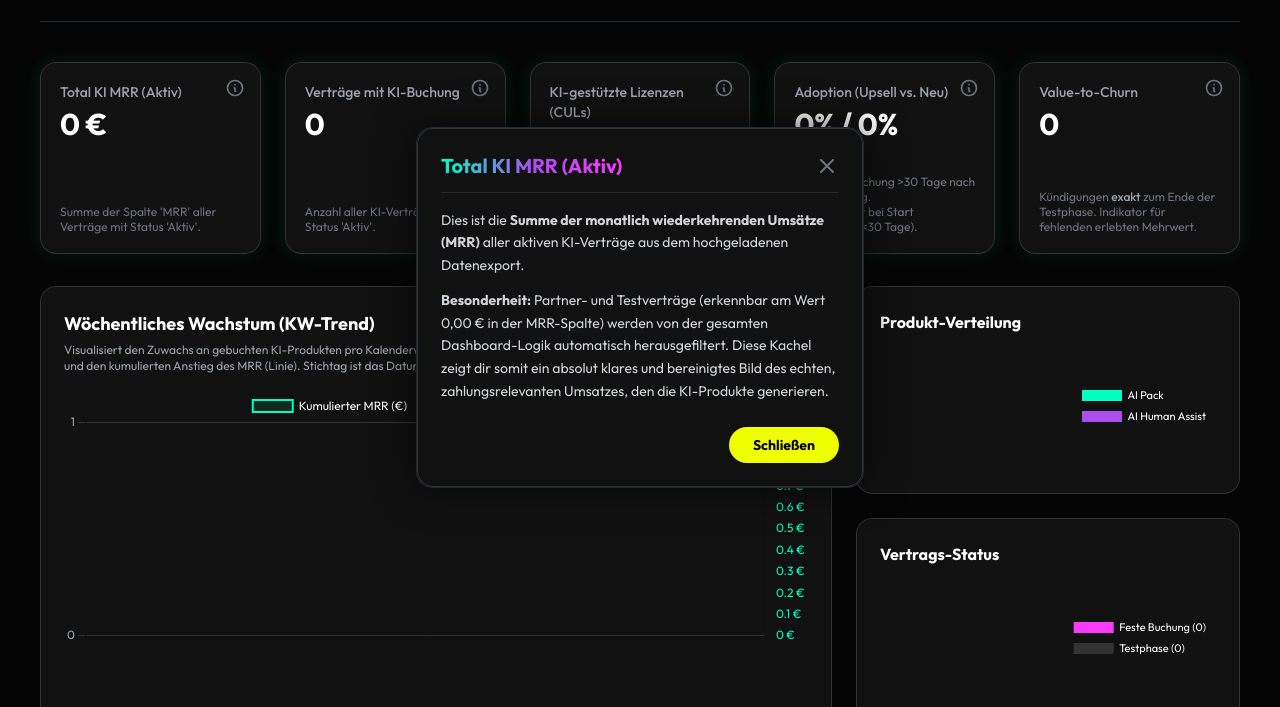
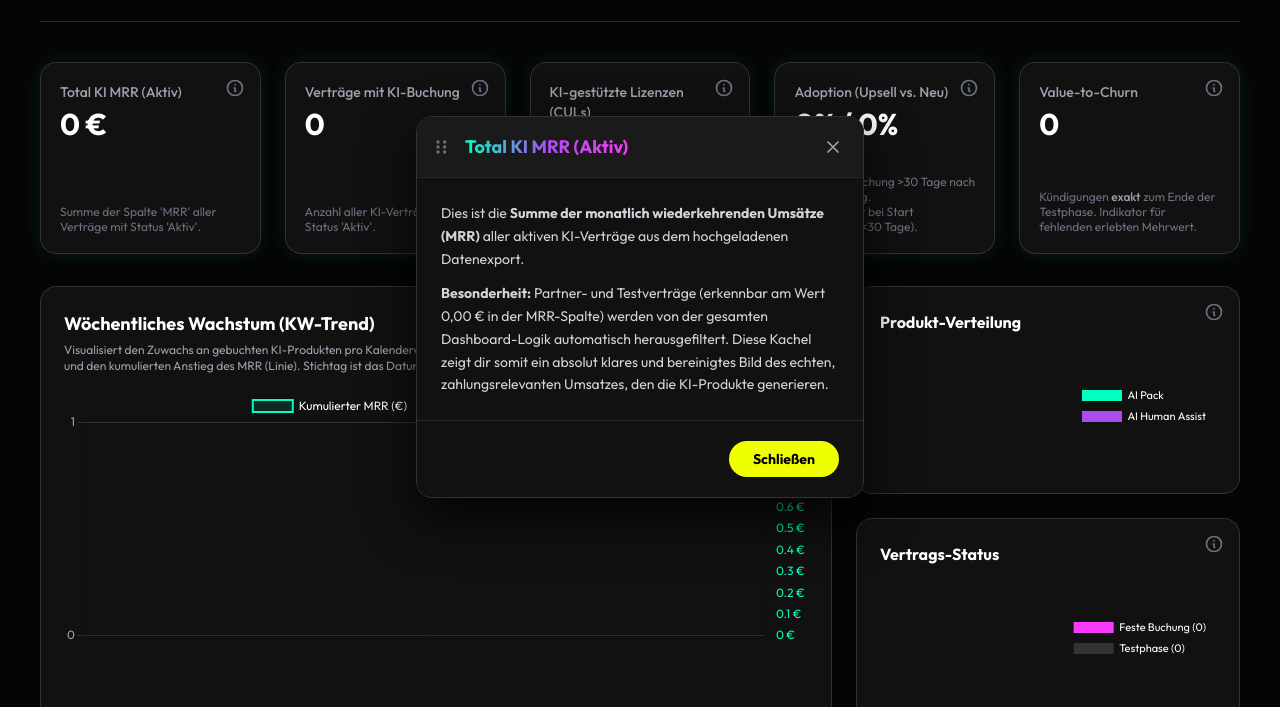
Before and after one commit to slammers51/gh_performance_dashboard, a plain HTML site: page index.html in a window 1280 px wide. Both pictures are taken after a click on the button 234 px from the left and 181 px from the top of the page. Shown: the part 93-800 px from the top of the page. Drawn offline with nearby package versions, Linux system fonts and the light colour scheme.

Commit message:
Info-Felder aktualisiert

```diff
--- a/index.html
+++ b/index.html
@@ -206,13 +206,16 @@
     <div class="grid grid-cols-1 lg:grid-cols-3 gap-6 mb-10">
 
         <!-- Weekly Trend Chart -->
-        <div class="signature-border p-6 relative lg:col-span-2">
-            <div class="flex justify-between items-start mb-4">
+        <div class="signature-border p-6 relative lg:col-span-2 group">
+            <button onclick="openInfoModal('weeklyTrend')" class="absolute top-4 right-4 text-gray-500 hover:text-ghCyan transition-colors focus:outline-none z-10" title="Details anzeigen">
+                <svg class="w-5 h-5" fill="none" stroke="currentColor" viewBox="0 0 24 24" xmlns="http://www.w3.org/2000/svg"><path stroke-linecap="round" stroke-linejoin="round" stroke-width="2" d="M13 16h-1v-4h-1m1-4h.01M21 12a9 9 0 11-18 0 9 9 0 0118 0z"></path></svg>
+            </button>
+            <div class="flex justify-between items-start mb-4 pr-8">
                 <div>
                     <h3 class="text-lg font-bold">Wöchentliches Wachstum (KW-Trend)</h3>
                     <p class="text-xs text-gray-400 mt-1 max-w-md">Visualisiert den Zuwachs an gebuchten KI-Produkten pro Kalenderwoche (Balken) und den kumulierten Anstieg des MRR (Linie). Stichtag ist das Datum der Buchung.</p>
                 </div>
-                <span class="text-xs bg-gray-800 text-gray-300 py-1 px-2 rounded shrink-0">Historische Entwicklung</span>
+                <span class="text-xs bg-gray-800 text-gray-300 py-1 px-2 rounded shrink-0 hidden sm:inline-block">Historische Entwicklung</span>
             </div>
             <div class="h-64 relative w-full mt-2">
                 <canvas id="weeklyChart"></canvas>
@@ -221,16 +224,22 @@
 
         <div class="flex flex-col gap-6 lg:col-span-1">
             <!-- Chart 1: Product Distribution -->
-            <div class="signature-border p-6 relative flex-1">
-                <h3 class="text-md font-bold mb-2">Produkt-Verteilung</h3>
+            <div class="signature-border p-6 relative flex-1 group">
+                <button onclick="openInfoModal('productDist')" class="absolute top-4 right-4 text-gray-500 hover:text-ghCyan transition-colors focus:outline-none z-10" title="Details anzeigen">
+                    <svg class="w-5 h-5" fill="none" stroke="currentColor" viewBox="0 0 24 24" xmlns="http://www.w3.org/2000/svg"><path stroke-linecap="round" stroke-linejoin="round" stroke-width="2" d="M13 16h-1v-4h-1m1-4h.01M21 12a9 9 0 11-18 0 9 9 0 0118 0z"></path></svg>
+                </button>
+                <h3 class="text-md font-bold mb-2 pr-6">Produkt-Verteilung</h3>
                 <div class="h-32 relative w-full flex justify-center">
                     <canvas id="productChart"></canvas>
                 </div>
             </div>
 
             <!-- Chart 2: Test vs Active -->
-            <div class="signature-border p-6 relative flex-1">
-                <h3 class="text-md font-bold mb-2">Vertrags-Status</h3>
+            <div class="signature-border p-6 relative flex-1 group">
+                <button onclick="openInfoModal('statusDist')" class="absolute top-4 right-4 text-gray-500 hover:text-ghCyan transition-colors focus:outline-none z-10" title="Details anzeigen">
+                    <svg class="w-5 h-5" fill="none" stroke="currentColor" viewBox="0 0 24 24" xmlns="http://www.w3.org/2000/svg"><path stroke-linecap="round" stroke-linejoin="round" stroke-width="2" d="M13 16h-1v-4h-1m1-4h.01M21 12a9 9 0 11-18 0 9 9 0 0118 0z"></path></svg>
+                </button>
+                <h3 class="text-md font-bold mb-2 pr-6">Vertrags-Status</h3>
                 <div class="h-32 relative w-full flex justify-center">
                     <canvas id="statusChart"></canvas>
                 </div>
@@ -245,21 +254,28 @@
     </footer>
 
     <!-- Info Modal (Floating & Draggable) -->
-    <div id="infoModal" class="fixed z-[100] hidden signature-border p-6 max-w-md w-full shadow-[0_0_40px_rgba(0,0,0,0.7)] bg-ghSurface border border-gray-800">
-        <!-- Header / Drag Handle -->
-        <div id="modalHeader" class="cursor-move pb-3 mb-4 border-b border-gray-800 flex justify-between items-center select-none" title="Fenster verschieben">
-            <h2 id="modalTitle" class="text-xl font-bold text-white text-gradient pointer-events-none">KPI Titel</h2>
-            <button type="button" onclick="closeInfoModal()" class="text-gray-500 hover:text-white focus:outline-none transition-colors" title="Schließen">
-                <svg class="w-6 h-6 pointer-events-none" fill="none" stroke="currentColor" viewBox="0 0 24 24" xmlns="http://www.w3.org/2000/svg"><path stroke-linecap="round" stroke-linejoin="round" stroke-width="2" d="M6 18L18 6M6 6l12 12"></path></svg>
+    <div id="infoModal" class="fixed z-[100] hidden signature-border w-full max-w-md shadow-[0_20px_50px_rgba(0,0,0,0.8)]" style="top: 50%; left: 50%; transform: translate(-50%, -50%); padding: 1px;">
+        <div class="bg-ghSurface rounded-[15px] overflow-hidden flex flex-col h-full w-full relative z-10">
+            <!-- Header / Drag Handle (komplett getrennt vom Close Button) -->
+            <div class="flex justify-between items-center border-b border-gray-800 bg-[#1a1a1a]">
+                <div id="modalHeader" class="flex-1 flex items-center gap-3 p-4 cursor-move" title="Zum Verschieben klicken und ziehen">
+                    <svg class="w-5 h-5 text-gray-500" fill="currentColor" viewBox="0 0 24 24"><path d="M8 6a2 2 0 1 1-4 0 2 2 0 0 1 4 0zM8 12a2 2 0 1 1-4 0 2 2 0 0 1 4 0zM8 18a2 2 0 1 1-4 0 2 2 0 0 1 4 0zM16 6a2 2 0 1 1-4 0 2 2 0 0 1 4 0zM16 12a2 2 0 1 1-4 0 2 2 0 0 1 4 0zM16 18a2 2 0 1 1-4 0 2 2 0 0 1 4 0z"/></svg>
+                    <h2 id="modalTitle" class="text-lg font-bold text-white text-gradient pointer-events-none">KPI Titel</h2>
+                </div>
+                <div class="p-3">
+                    <button type="button" onclick="closeInfoModal()" class="text-gray-400 hover:text-white p-2 rounded-lg hover:bg-gray-800 focus:outline-none transition-colors cursor-pointer" title="Schließen">
+                        <svg class="w-5 h-5" fill="none" stroke="currentColor" viewBox="0 0 24 24" xmlns="http://www.w3.org/2000/svg"><path stroke-linecap="round" stroke-linejoin="round" stroke-width="2" d="M6 18L18 6M6 6l12 12"></path></svg>
                     </button>
                 </div>
+            </div>
 
-        <div id="modalContent" class="text-gray-300 text-sm leading-relaxed space-y-3">
+            <div id="modalContent" class="p-6 text-gray-300 text-sm leading-relaxed space-y-3">
                 <!-- Text wird per JS eingefügt -->
             </div>
 
-        <div class="mt-6 text-right">
+            <div class="px-6 py-5 text-right border-t border-gray-800 bg-[#111111]">
                 <button type="button" onclick="closeInfoModal()" class="btn-primary px-6 py-2 text-sm cursor-pointer">Schließen</button>
+            </div>
         </div>
     </div>
 
@@ -286,79 +302,80 @@
             'churn': {
                 title: 'Value-to-Churn',
                 text: '<p>Ein sehr spezifischer und wichtiger <strong>Warn-Indikator (Churn-Risiko)</strong>.</p><p>Diese Zahl summiert alle Verträge, bei denen das hinterlegte Datum unter <em>"Produkttest_bis"</em> exakt mit dem Datum unter <em>"Produkt_gekündigt_zum"</em> übereinstimmt.</p><p><strong>Bedeutung:</strong> Das sind Kunden, die das KI-Produkt ausprobiert haben, aber <em>direkt</em> zum Ende der kostenfreien Evaluierungsphase wieder kündigen. Sie haben während des Tests offensichtlich nicht genügend Mehrwert (Value) erkannt, um in das Bezahlmodell zu wechseln. Hier sollte Customer Success genauer hinschauen.</p>'
+            },
+            'weeklyTrend': {
+                title: 'Wöchentliches Wachstum (KW-Trend)',
+                text: '<p>Dieses Diagramm zeigt die <strong>Entwicklung der KI-Adoption</strong> über die Zeit.</p><ul class="list-disc pl-4 mt-2 space-y-1"><li><strong>Balken (Violett):</strong> Zeigen die absolute Anzahl der neu hinzugekommenen KI-Verträge in der jeweiligen Kalenderwoche.</li><li><strong>Linie (Cyan):</strong> Stellt das Wachstum des kumulierten KI-Umsatzes (MRR) im selben Zeitraum dar.</li></ul><p>Stichtag für die Zuordnung zu einer Kalenderwoche ist das exakte Datum der KI-Produktbuchung.</p>'
+            },
+            'productDist': {
+                title: 'Produkt-Verteilung',
+                text: '<p>Veranschaulicht den <strong>Share of Wallet</strong> innerhalb unseres KI-Portfolios.</p><p>Es zeigt das Verhältnis aller aktiven Verträge, aufgeteilt auf unsere beiden Hauptprodukte: <strong>AI Pack</strong> und <strong>AI Human Assist</strong>.</p><p>Das hilft uns im SteerCo schnell zu bewerten, welches der beiden Produkte aktuell stärker nachgefragt wird.</p>'
+            },
+            'statusDist': {
+                title: 'Vertrags-Status',
+                text: '<p>Gibt Aufschluss über die <strong>Verbindlichkeit</strong> der aktiven KI-Buchungen.</p><ul class="list-disc pl-4 mt-2 space-y-1"><li><strong>Feste Buchung:</strong> Kunden, die das Produkt regulär bezahlen (oder bei denen die Testphase beendet ist).</li><li><strong>Testphase:</strong> Kunden, die sich aktuell noch in einer vertraglich hinterlegten Evaluierungsphase befinden.</li></ul><p>Ein hoher Test-Anteil bedeutet hohes zukünftiges Umsatzpotenzial, erfordert aber aktuell noch engen Begleitschutz durch den Vertrieb oder Customer Success.</p>'
             }
         };
 
-        // Modal Steuerung
+        // Modal Steuerung & Dragging Logic
         const modal = document.getElementById('infoModal');
-        const modalTitle = document.getElementById('modalTitle');
-        const modalContent = document.getElementById('modalContent');
+        const modalHeader = document.getElementById('modalHeader');
 
-        function openInfoModal(kpiKey) {
+        window.openInfoModal = function(kpiKey) {
             const data = kpiExplanations[kpiKey];
             if (data) {
-                modalTitle.innerHTML = data.title;
-                modalContent.innerHTML = data.text;
+                document.getElementById('modalTitle').innerHTML = data.title;
+                document.getElementById('modalContent').innerHTML = data.text;
+                modal.classList.remove('hidden');
+            }
+        };
 
-                // Modal einblenden
-                modal.classList.remove('hidden');
+        window.closeInfoModal = function() {
+            modal.classList.add('hidden');
+        };
 
-                // Fenster beim allerersten Öffnen grob zentrieren, danach behält es die gezogene Position
-                if (!modal.style.top && !modal.style.left) {
+        // Drag & Drop State
+        let isDragging = false;
+        let dragOffsetX = 0;
+        let dragOffsetY = 0;
+
+        // Mousedown auf den Header-Bereich
+        modalHeader.addEventListener('mousedown', function(e) {
+            isDragging = true;
+
+            // Verhindere globale Textauswahl während des Ziehens
+            document.body.style.userSelect = 'none';
+
+            // Ermittle die exakte Position des Modals auf dem Bildschirm
             const rect = modal.getBoundingClientRect();
-                    modal.style.top = Math.max(20, (window.innerHeight / 2 - rect.height / 2)) + 'px';
-                    modal.style.left = Math.max(20, (window.innerWidth / 2 - rect.width / 2)) + 'px';
+
+            // Berechne den Offset der Maus relativ zur oberen linken Ecke des Modals
+            dragOffsetX = e.clientX - rect.left;
+            dragOffsetY = e.clientY - rect.top;
+
+            // Entferne CSS-Zentrierung (transform) und setze harte Pixelwerte
+            modal.style.transform = 'none';
+            modal.style.left = rect.left + 'px';
+            modal.style.top = rect.top + 'px';
+        });
+
+        // Mousemove über das gesamte Dokument fangen
+        document.addEventListener('mousemove', function(e) {
+            if (!isDragging) return;
+
+            // Neue Position: Maus-Position minus initialer Offset
+            modal.style.left = (e.clientX - dragOffsetX) + 'px';
+            modal.style.top = (e.clientY - dragOffsetY) + 'px';
+        });
+
+        // Mouseup beendet den Vorgang
+        document.addEventListener('mouseup', function() {
+            if (isDragging) {
+                isDragging = false;
+                // Textauswahl wieder erlauben
+                document.body.style.userSelect = '';
             }
-            }
-        }
-
-        function closeInfoModal() {
-            modal.classList.add('hidden');
-        }
-
-        // Drag & Drop Logik für das Modal
-        dragElement(document.getElementById("infoModal"));
-
-        function dragElement(elmnt) {
-            let pos1 = 0, pos2 = 0, pos3 = 0, pos4 = 0;
-            const header = document.getElementById("modalHeader");
-
-            if (header) {
-                header.onmousedown = dragMouseDown;
-            }
-
-            function dragMouseDown(e) {
-                e = e || window.event;
-                // Klicks auf Buttons im Header nicht als "Ziehen" werten
-                if (e.target.tagName === 'BUTTON' || e.target.closest('button')) return;
-
-                e.preventDefault();
-                pos3 = e.clientX;
-                pos4 = e.clientY;
-                document.onmouseup = closeDragElement;
-                document.onmousemove = elementDrag;
-            }
-
-            function elementDrag(e) {
-                e = e || window.event;
-                e.preventDefault();
-                // Neue Position berechnen
-                pos1 = pos3 - e.clientX;
-                pos2 = pos4 - e.clientY;
-                pos3 = e.clientX;
-                pos4 = e.clientY;
-
-                // Element verschieben
-                elmnt.style.top = (elmnt.offsetTop - pos2) + "px";
-                elmnt.style.left = (elmnt.offsetLeft - pos1) + "px";
-            }
-
-            function closeDragElement() {
-                // Dragging beenden, wenn Maus losgelassen wird
-                document.onmouseup = null;
-                document.onmousemove = null;
-            }
-        }
+        });
 
         // --- Ende Modal Logik ---
 
```
Lines whose indentation alone changed are shown as unchanged.
